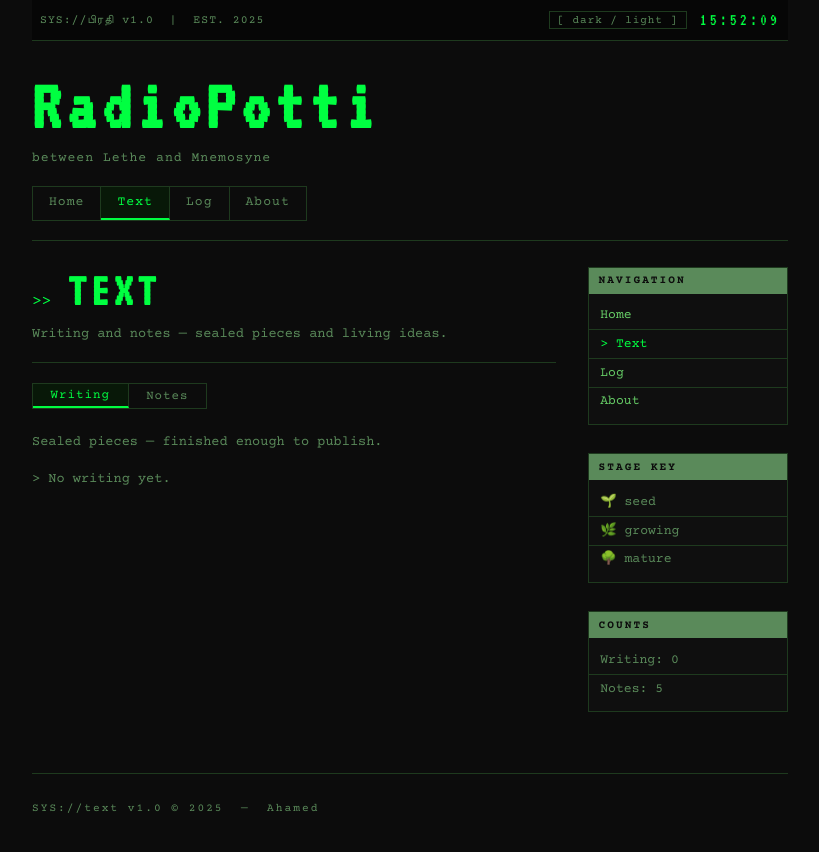
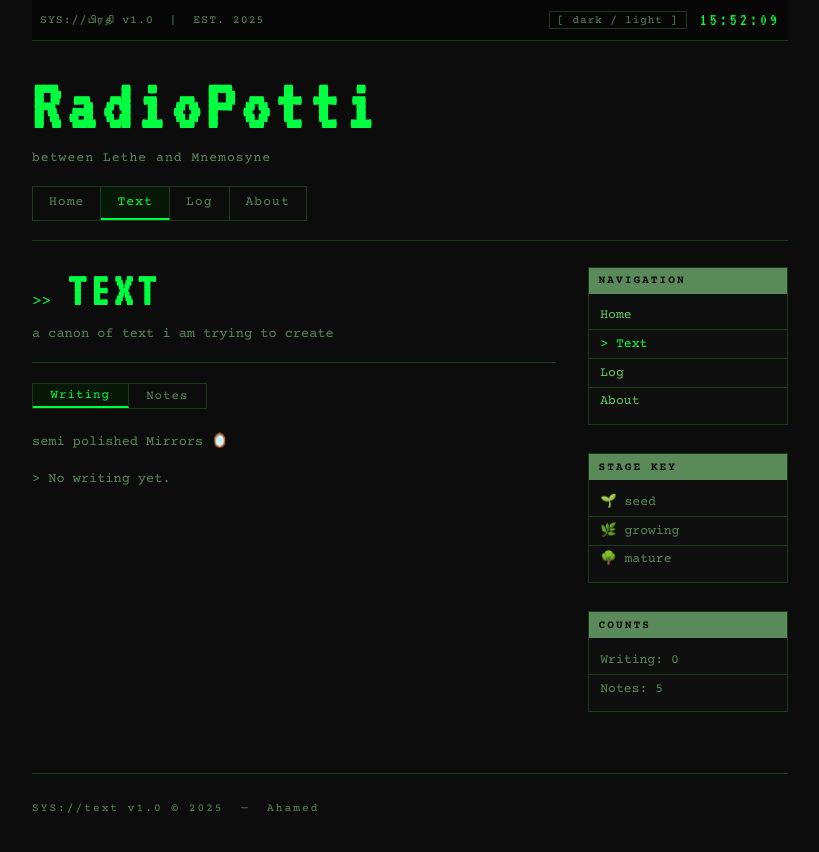
Before and after one commit to greatwhit3shark1969-lgtm/Myblog, a Jekyll site: the page built from text.html, in a window 1280 px wide. Shown: the top 852 px of the page, without its empty margins (230-1049 px from the left). Built offline with Jekyll 4.4.1, drawn with Linux system fonts in a browser that asks for light colours; some web fonts are replaced.

Commit message:
Update text.html

```diff
--- a/text.html
+++ b/text.html
@@ -112,7 +112,7 @@ layout: null
           <span class="prompt">&gt;&gt;</span>
           <h2 class="topic-title">TEXT</h2>
         </div>
-        <p class="topic-desc">Writing and notes — sealed pieces and living ideas.</p>
+        <p class="topic-desc">a canon of text i am trying to create</p>
         <div class="h-rule-thin"></div>
 
         <div class="tab-bar">
@@ -122,7 +122,7 @@ layout: null
 
         <!-- WRITING TAB -->
         <div class="tab-panel active" id="tab-writing">
-          <p class="page-desc" style="margin-bottom:0.8rem;">Sealed pieces — finished enough to publish.</p>
+          <p class="page-desc" style="margin-bottom:0.8rem;">semi polished Mirrors 🪞</p>
           {% assign sorted_posts = site.posts | sort: 'date' | reverse %}
           {% for post in sorted_posts %}
           <a class="entry-row" href="{{ post.url }}">
```
